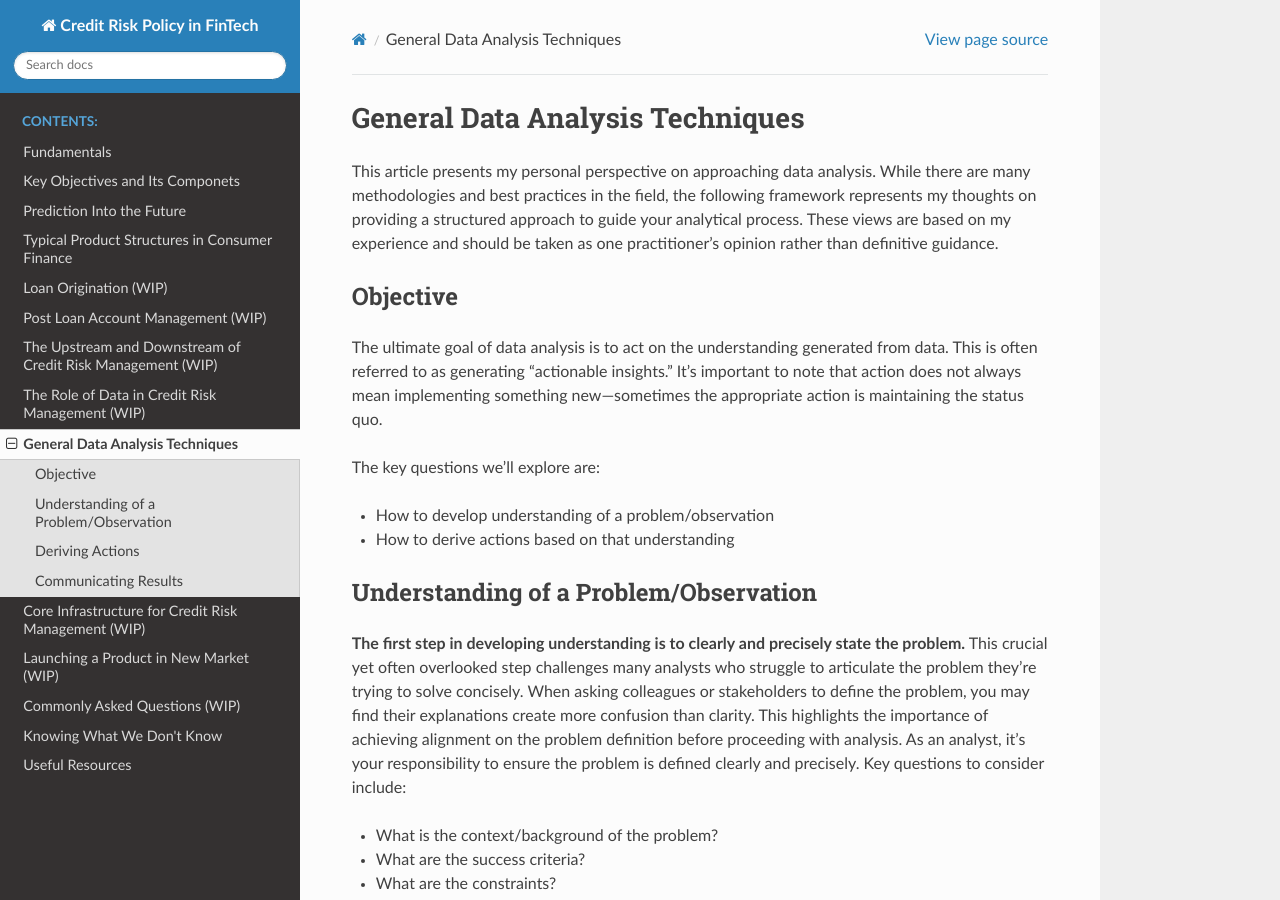
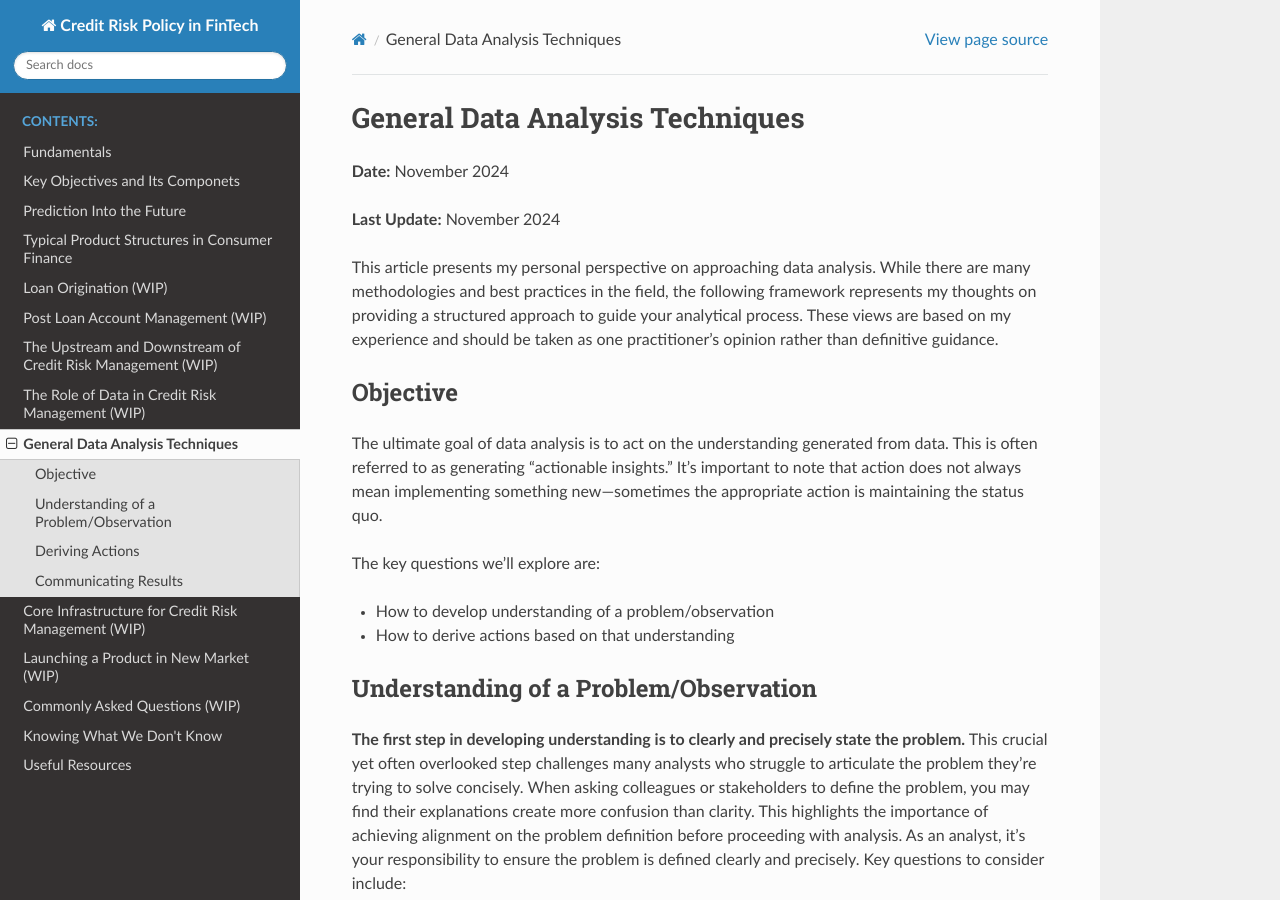
Before and after one commit to kychanbp/credit_risk_mgmt_fintech, a Sphinx documentation site: the page built from docs/source/data_analysis.md, in a window 1280 px wide and 900 px high. Built offline with Sphinx 7.4.7 and the Read the Docs theme 3.1.0, drawn with Linux system fonts in a browser that asks for light colours.

Commit message:
added dates

```diff
--- a/docs/source/data_analysis.md
+++ b/docs/source/data_analysis.md
@@ -1,4 +1,8 @@
 # General Data Analysis Techniques
+
+**Date:** November 2024
+
+**Last Update:** November 2024
 
 This article presents my personal perspective on approaching data analysis. While there are many methodologies and best practices in the field, the following framework represents my thoughts on providing a structured approach to guide your analytical process. These views are based on my experience and should be taken as one practitioner's opinion rather than definitive guidance.
 
```
Also changed, not shown: docs/source/prediction/environment_models.md (+4 -0 lines).
